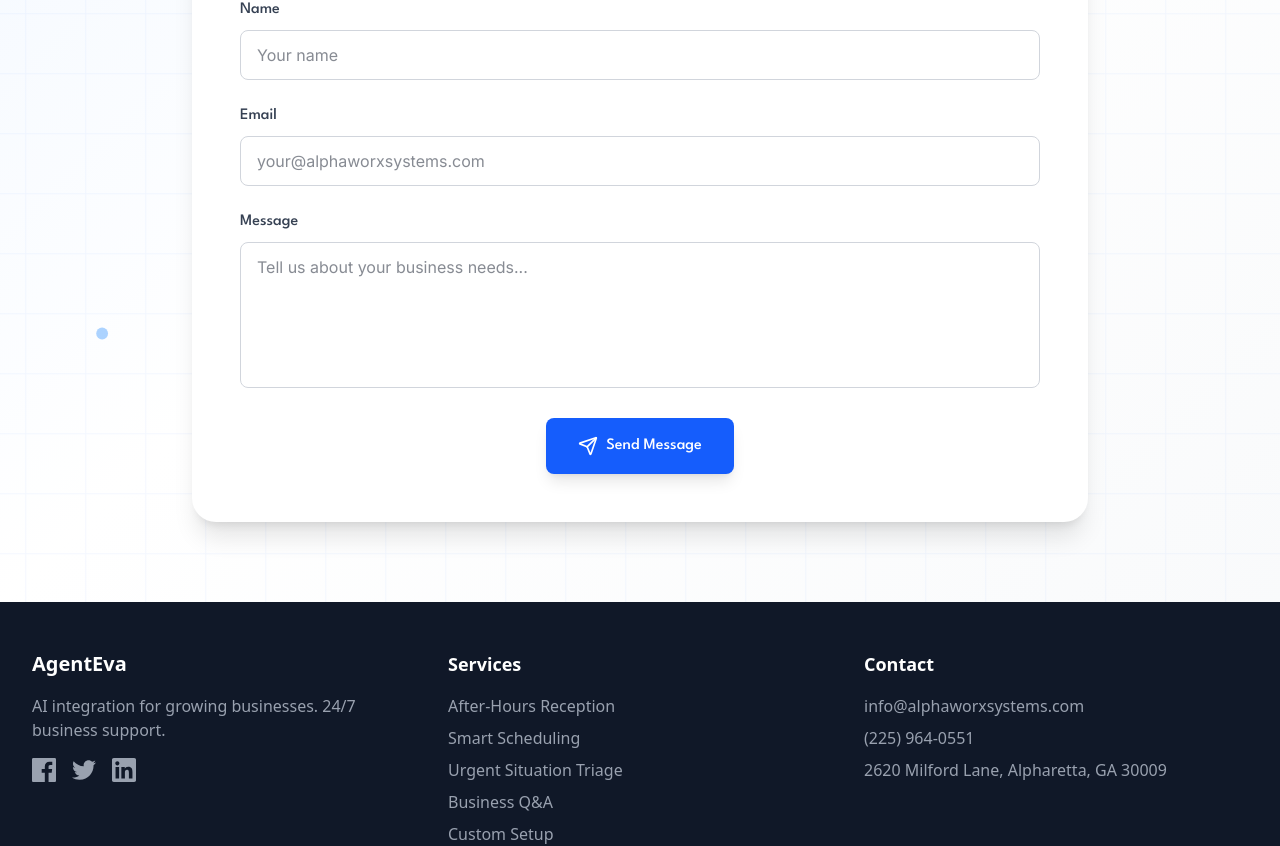
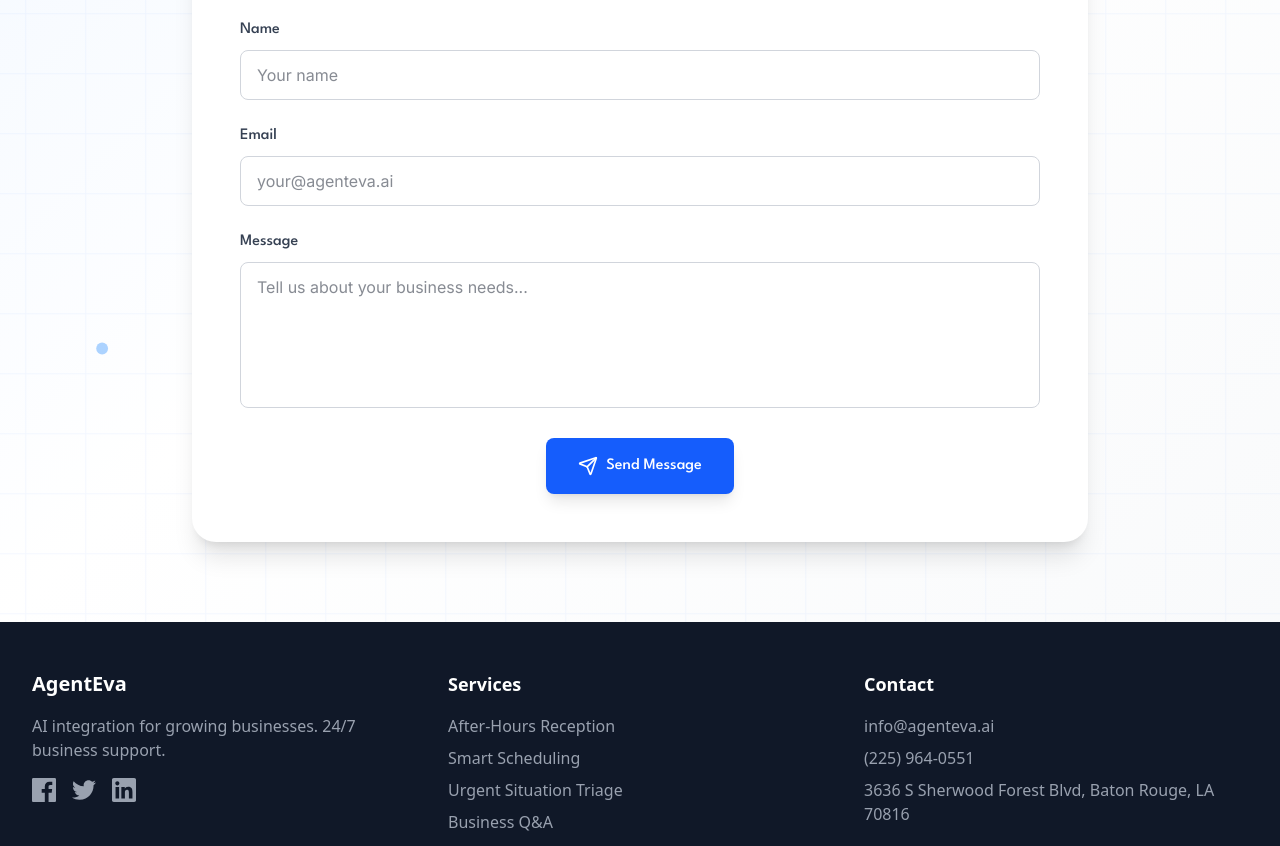
Before and after one commit to benpbooth/AlphaWorx, a Next.js app: page / in a window 1280 px wide. Shown: the part 3279-4125 px from the top of the page. Built offline with nearby package versions, Linux system fonts and the light colour scheme.

Commit message:
Update contact info: change email to info@agenteva.ai and address to 3636 S Sherwood Forest Blvd, Baton Rouge, LA 70816

```diff
--- a/app/components/sections/Contact.tsx
+++ b/app/components/sections/Contact.tsx
@@ -29,12 +29,12 @@ const Contact: React.FC = () => {
     {
       icon: <Mail className="w-6 h-6" />,
       title: "Email",
-      info: "info@alphaworxsystems.com"
+      info: "info@agenteva.ai"
     },
     {
       icon: <MapPin className="w-6 h-6" />,
       title: "Office",
-      info: "2620 Milford Lane\nAlpharetta, GA 30009"
+      info: "3636 S Sherwood Forest Blvd\nBaton Rouge, LA 70816"
     }
   ];
 
@@ -381,7 +381,7 @@ const Contact: React.FC = () => {
                         onChange={(e) => setEmail(e.target.value)}
                         className="w-full px-4 py-3 border border-gray-300 rounded-lg focus:ring-2 focus:ring-blue-500 focus:border-blue-500 transition-colors text-gray-900 bg-white"
                         style={{ fontFamily: 'Inter, sans-serif' }}
-                        placeholder="your@alphaworxsystems.com"
+                        placeholder="your@agenteva.ai"
                         required
                         whileFocus={{ scale: 1.02 }}
                         transition={{ duration: 0.2 }}
--- a/app/components/sections/Footer.tsx
+++ b/app/components/sections/Footer.tsx
@@ -45,9 +45,9 @@ const Footer: React.FC<FooterProps> = ({ companyName }) => {
           <div>
             <h4 className="text-lg font-semibold mb-4">Contact</h4>
             <ul className="space-y-2">
-              <li className="text-gray-400">info@alphaworxsystems.com</li>
+              <li className="text-gray-400">info@agenteva.ai</li>
               <li className="text-gray-400">(225) 964-0551</li>
-              <li className="text-gray-400">2620 Milford Lane, Alpharetta, GA 30009</li>
+              <li className="text-gray-400">3636 S Sherwood Forest Blvd, Baton Rouge, LA 70816</li>
             </ul>
           </div>
         </div>
--- a/src/components/sections/Contact.tsx
+++ b/src/components/sections/Contact.tsx
@@ -54,7 +54,7 @@ const Contact: React.FC = () => {
                   </div>
                   <div>
                     <p className="font-medium">Email</p>
-                    <p>info@alphaworxsystems.com</p>
+                    <p>info@agenteva.ai</p>
                   </div>
                 </div>
 
@@ -105,7 +105,7 @@ const Contact: React.FC = () => {
                       type="email"
                       id="email"
                       className="w-full px-4 py-3 rounded-lg border border-gray-300 focus:border-black focus:ring focus:ring-gray-200 focus:ring-opacity-50 transition-colors"
-                      placeholder="your@alphaworxsystems.com"
+                      placeholder="your@agenteva.ai"
                       required
                       value={email}
                       onChange={(e) => setEmail(e.target.value)}
--- a/src/components/sections/Footer.tsx
+++ b/src/components/sections/Footer.tsx
@@ -44,9 +44,9 @@ const Footer: React.FC<FooterProps> = ({ companyName }) => {
           <div>
             <h4 className="text-lg font-semibold mb-4">Contact</h4>
             <ul className="space-y-2">
-              <li className="text-gray-400">info@alphaworxsystems.com</li>
-              <li className="text-gray-400">+1 (555) 123-4567</li>
-              <li className="text-gray-400">2620 Milford Lane, Alpharetta, GA 30009</li>
+              <li className="text-gray-400">info@agenteva.ai</li>
+              <li className="text-gray-400">(225) 964-0551</li>
+              <li className="text-gray-400">3636 S Sherwood Forest Blvd, Baton Rouge, LA 70816</li>
             </ul>
           </div>
         </div>
```
